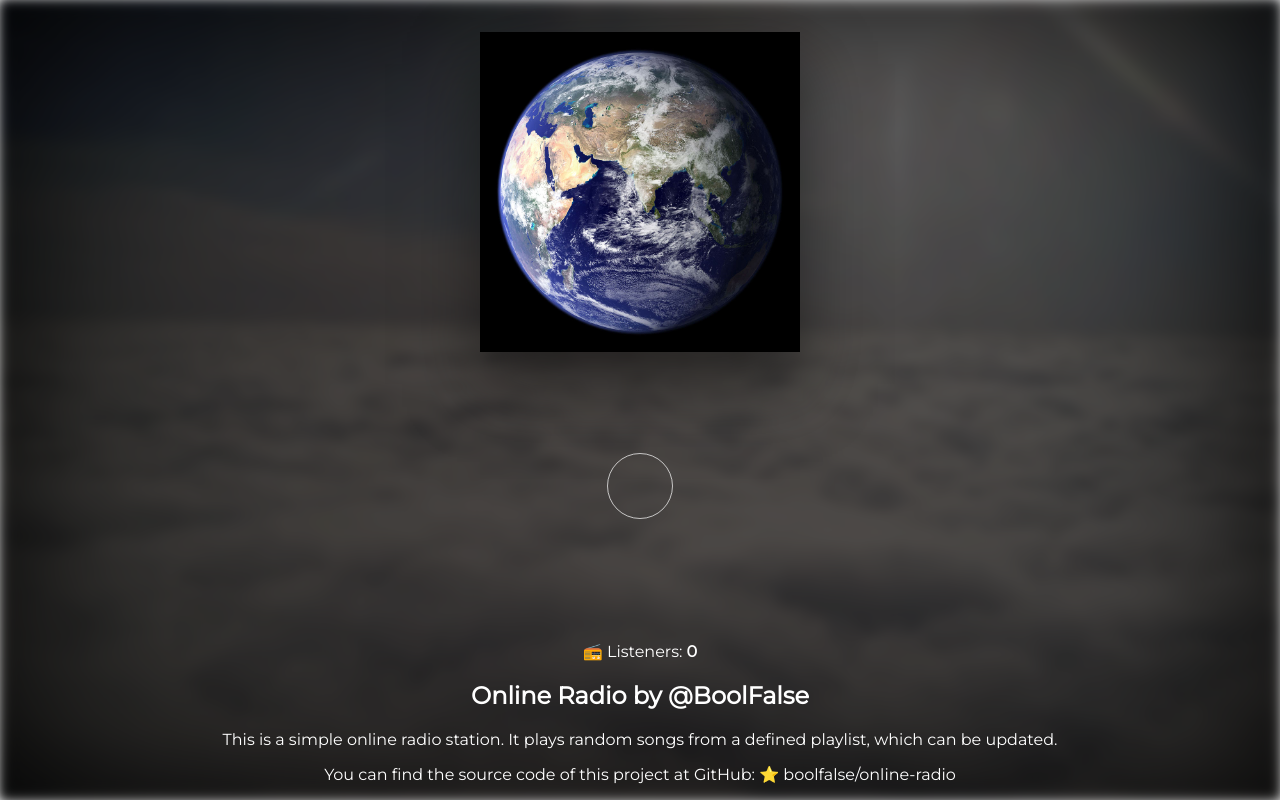
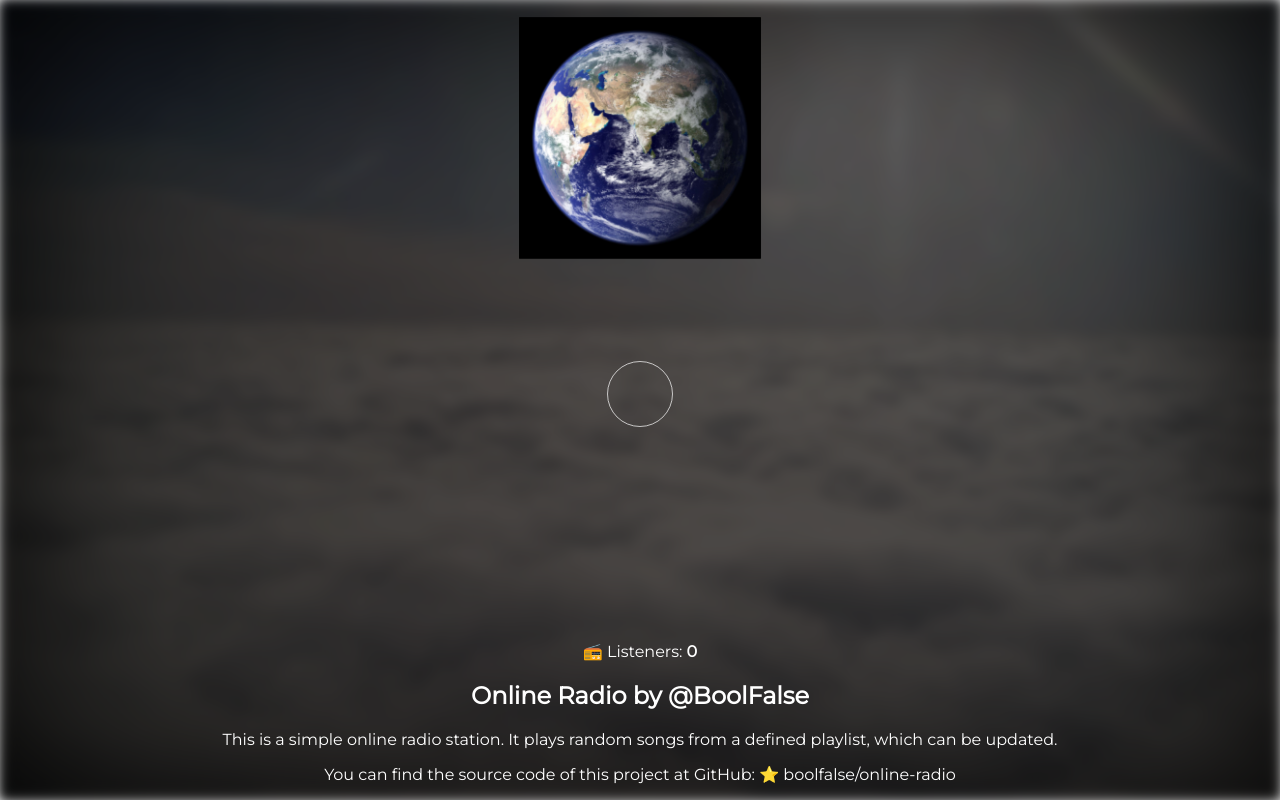
Before and after one commit to boolfalse/online-radio, a React (Vite) app: page / in a window 1280 px wide. Built offline with nearby package versions, Linux system fonts and the light colour scheme; no server answers.

Commit message:
Cube Slider fix; Cleanup

```diff
--- a/src/App.tsx
+++ b/src/App.tsx
@@ -28,8 +28,7 @@ function App() {
                     isTrackChanged={isTrackChanged}
                     setIsTrackChanged={setIsTrackChanged}
             />
-            <Info currentTrackInfo={currentTrackInfo}
-                  setCurrentTrackInfo={setCurrentTrackInfo}
+            <Info setCurrentTrackInfo={setCurrentTrackInfo}
                   setIsTrackChanged={setIsTrackChanged}
             />
         </>
--- a/src/components/Info.tsx
+++ b/src/components/Info.tsx
@@ -7,22 +7,8 @@ const socket = io(`http://localhost:${socketPort}`, {
     transports: ['websocket'],
 });
 
-function Info({
-                  currentTrackInfo,
-                  setCurrentTrackInfo,
-                  setIsTrackChanged
-}) {
+function Info({ setCurrentTrackInfo, setIsTrackChanged }) {
     const [listenersCount, setListenersCount] = useState(0);
-
-    // TODO: use utils
-    const timeFormat = (duration: number) => {
-        const minutes = Math.floor(duration/60);
-        const seconds = duration%60;
-        const formattedSeconds = (seconds < 10) ? `0${seconds}` : seconds;
-        const formattedMinutes = (minutes < 10) ? `0${minutes}` : minutes;
-
-        return `${formattedMinutes}:${formattedSeconds}`;
-    }
 
     useEffect(() => {
         socket.on('listeners_count', (count) => {
--- a/src/components/Player.tsx
+++ b/src/components/Player.tsx
@@ -1,5 +1,5 @@
 
-import {useEffect, useState} from "react";
+import {useEffect, useRef, useState} from "react";
 import { Line } from 'rc-progress';
 import axios from "axios";
 
@@ -19,6 +19,9 @@ function Player({
 
     const [progressPercent, setProgressPercent] = useState(0);
     const [btnPlayDisplay, setBtnPlayDisplay] = useState(true);
+
+    const [cubeDegree, setCubeDegree] = useState(0);
+    const cubeRef = useRef(null);
 
     const startProgress = () => {
         if (currentTrackInfo.duration === 0) {
@@ -60,6 +63,16 @@ function Player({
         return `${formattedMinutes}:${formattedSeconds}`;
     }
 
+    const rotateCube = (trackImage) => {
+        const newCubeDegree = (cubeDegree - 90) % 360;
+        const nextImage = cubeRef.current.querySelector(`.pos-${newCubeDegree * -1}`);
+        nextImage.querySelector('img').src = trackImage; // currentTrackInfo.image
+        setTimeout(() => {
+            cubeRef.current.style.transform = `rotateY(${newCubeDegree}deg)`;
+            setCubeDegree(newCubeDegree);
+        }, 0.1 * 1000); // manual delay
+    }
+
     // TODO: use hooks
     const getTrackInfo = async () => {
         try {
@@ -92,6 +105,8 @@ function Player({
 
                     setCurrentTrackInfo(trackInfo);
                     startProgress();
+
+                    rotateCube(trackInfo.image);
                 }
             }).catch((err) => {
                 console.error(err.message);
@@ -113,6 +128,9 @@ function Player({
 
                 setCurrentTrackInfo(trackInfo);
                 startProgress();
+
+                const firstImage = cubeRef.current.querySelector(`.pos-0`);
+                firstImage.querySelector('img').src = trackInfo.image;
             }
         }).catch((err) => {
             console.error(err.message);
@@ -152,7 +170,24 @@ function Player({
         <div id="bg_image"></div>
         <div id="bg_shadow"></div>
         <main>
-            <div id="track_image" style={{background: `url(${currentTrackInfo.image}) no-repeat center center / cover`}}></div>
+            <div id="image_wrapper">
+                <div className="container">
+                    <div className="image-cube" ref={cubeRef}>
+                        <div className="pos-0">
+                            <img src={defaultTrackInfo.image} alt="Track image"/>
+                        </div>
+                        <div className="pos-90">
+                            <img src={defaultTrackInfo.image} alt="Track image"/>
+                        </div>
+                        <div className="pos-180">
+                            <img src={defaultTrackInfo.image} alt="Track image"/>
+                        </div>
+                        <div className="pos-270">
+                            <img src={defaultTrackInfo.image} alt="Track image"/>
+                        </div>
+                    </div>
+                </div>
+            </div>
             <div id="track_container">
                 <div id="track" style={{display: (isPlaying ? 'block' : 'none')}}>
                     <div id="progress">
--- a/src/index.css
+++ b/src/index.css
@@ -53,16 +53,64 @@ main {
   right: 0;
   left: 0;
   bottom: 2rem;
-  padding: 0 calc(50% - 10rem);
+  padding: 0 calc(50% - 8rem);
   text-align: center;
 }
 
-#track_image {
+#track_container {
+  margin-top: 20px;
+  height: 96px;
+}
+
+#image_wrapper {
+  border: 1px solid #ffffff;
+  height: 210px;
+  width: 210px;
+  /*position: absolute;*/
+  margin: auto;
+  left: 0;
+  right: 0;
+  top: 0;
+  bottom: 0;
+}
+#image_wrapper .container {
+  height: 100%;
   width: 100%;
-  height: 20rem;
-  background-size: cover;
-  display: inline-block;
-  box-shadow: 0 2rem 4rem rgba(0, 0, 0, 0.5);
+  display: flex;
+  justify-content: center;
+  align-items: center;
+  perspective: 800px;
+  perspective-origin: 50%;
+}
+#image_wrapper .image-cube {
+  width: 210px;
+  height: 210px;
+  transform-style: preserve-3d;
+  position: relative;
+  transition: 2s;
+}
+#image_wrapper .image-cube div {
+  height: 210px;
+  width: 210px;
+  position: absolute;
+}
+#image_wrapper img {
+  width: 100%;
+  transform: translateZ(0);
+}
+#image_wrapper .pos-0 {
+  transform: translateZ(105px);
+}
+#image_wrapper .pos-90 {
+  transform: rotateY(-270deg) translateX(105px);
+  transform-origin: 100% 0;
+}
+#image_wrapper .pos-180 {
+  transform: translateZ(-105px) rotateY(180deg);
+}
+#image_wrapper .pos-270 {
+  transform: rotateY(270deg) translateX(-105px);
+  transform-origin: 0 50%;
 }
 
 #progress {
@@ -156,10 +204,6 @@ main {
   transition: opacity 1s ease;
 }
 
-#track_container {
-  height: 96px;
-}
-
 #info_container {
   position: absolute;
   width: 100%;
```
Also changed, not shown: 2 other files (tests, documents, lock files or other folders).
